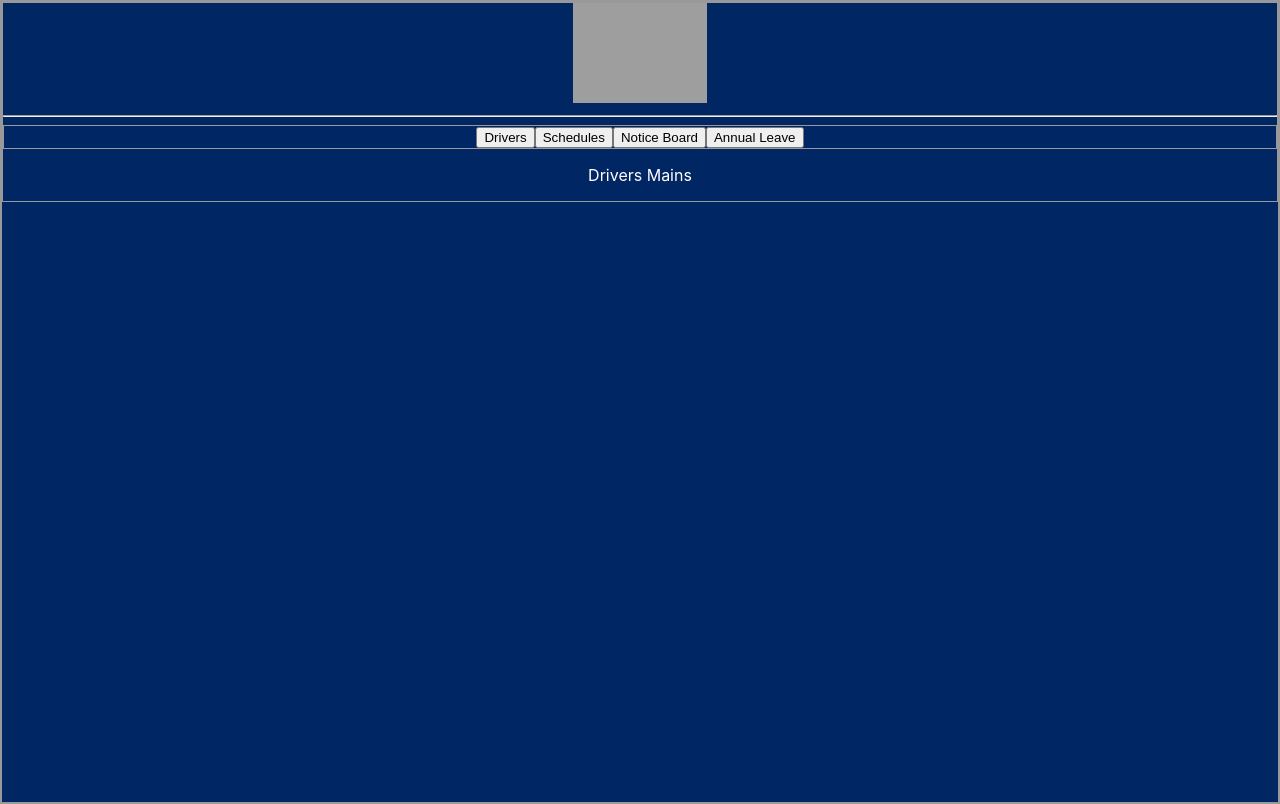
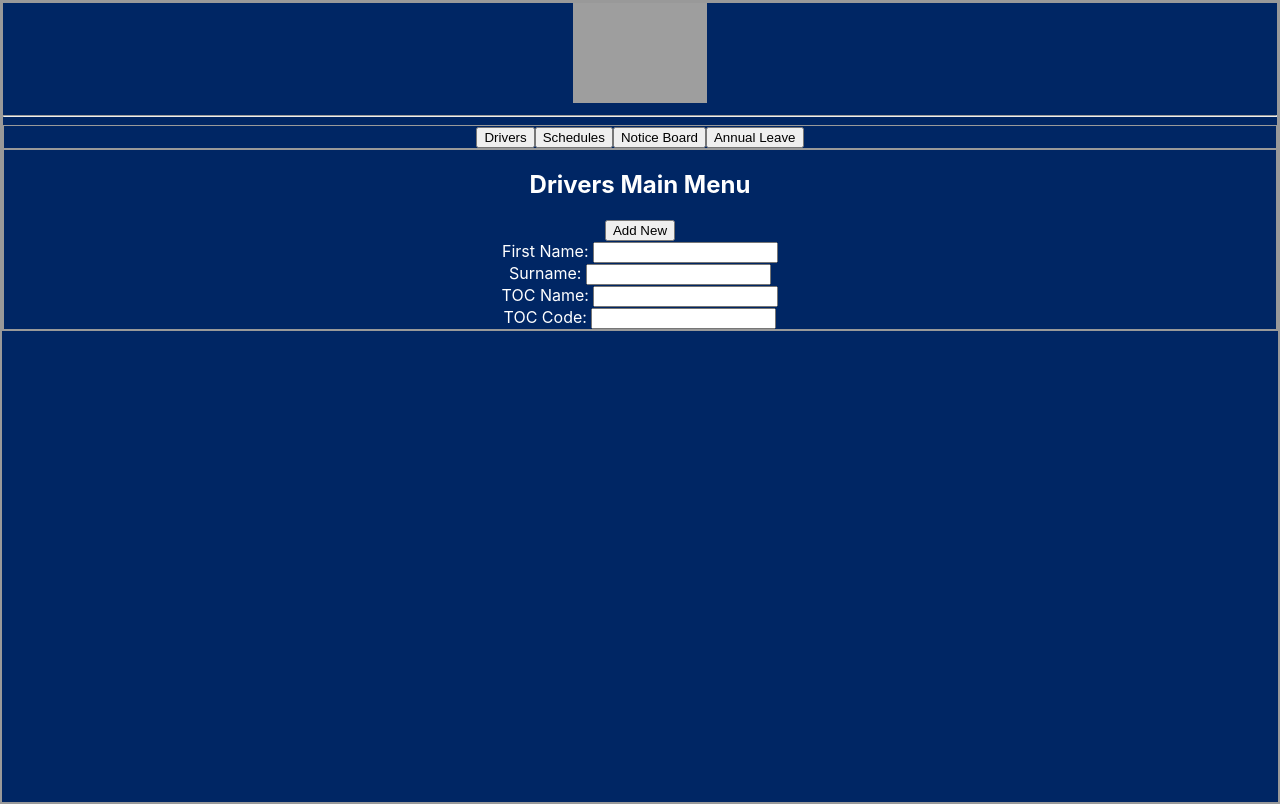
Before and after one commit to erikesund/train-app-system, a React (Create React App) app in the folder office-app/: page / in a window 1280 px wide. Built offline with nearby package versions, Linux system fonts and the light colour scheme; grey boxes are pictures that could not be loaded.

Commit message:
added new driver form basic no function

```diff
--- a/office-app/src/components/drivers/DriversMain.js
+++ b/office-app/src/components/drivers/DriversMain.js
@@ -1,7 +1,14 @@
 import React from "react";
+import NewDriverForm from "./NewDriverForm";
 
 function DriversMain () {
-  return <p>Drivers Mains</p>
-}
+  return (
+    <div>
+      <h2>Drivers Main Menu</h2>
+      <button>Add New</button>
+      <NewDriverForm/>
+    </div>
+  )
+};
 
 export default DriversMain
--- /dev/null
+++ b/office-app/src/components/drivers/NewDriverForm.js
@@ -0,0 +1,14 @@
+import React from "react";
+
+function NewDriverForm () {
+  return (
+    <form>
+      <label>First Name:</label> <input type="text" name="firstName"/><br/>
+      <label>Surname:</label> <input type="text" name="lastName"/><br/>
+      <label>TOC Name:</label> <input type="text" name="tocName"/><br/>
+      <label>TOC Code:</label> <input type="text" name="tocCode"/>
+    </form>
+  )
+};
+
+export default NewDriverForm;
```
